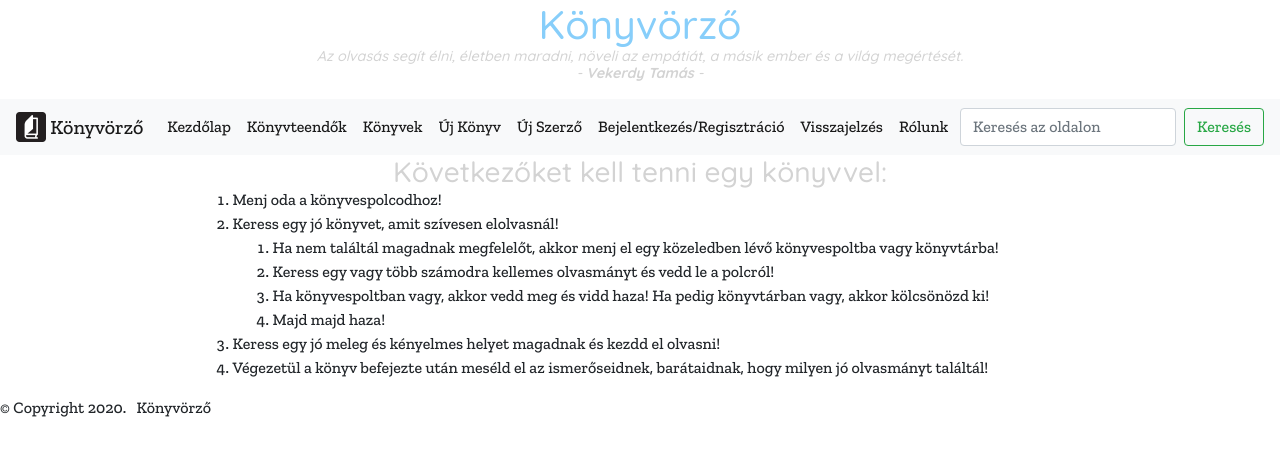
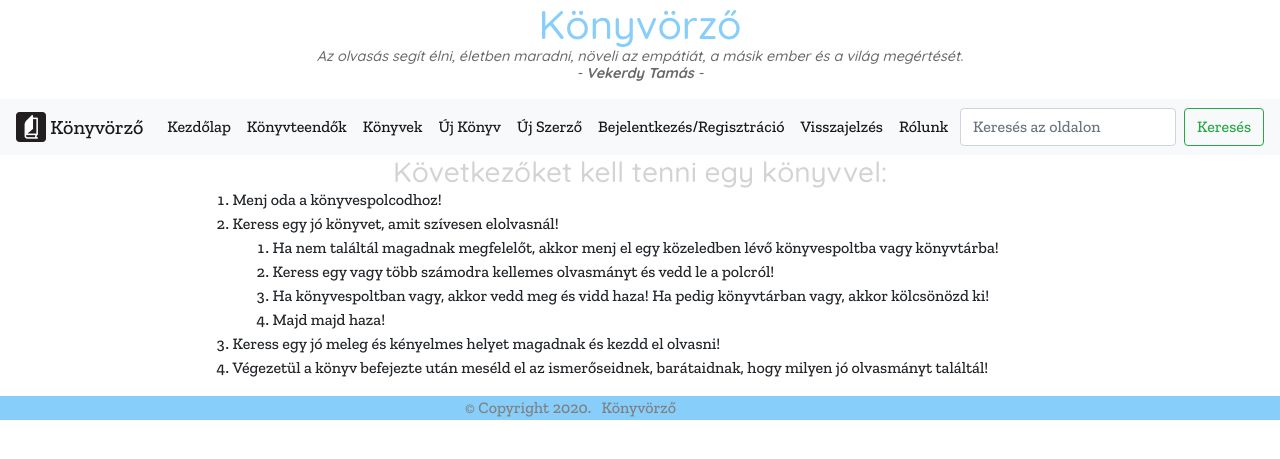
Before and after one commit to NagypalMarton/Konyvorzo, a PHP site: page /index.php?oldal=konyvteendok in a window 1280 px wide. Shown: the top 459 px of the page. Run offline with PHP 8.4, Linux system fonts and the light colour scheme; some libraries are stand-ins or nearby versions.

Commit message:
20200906

```diff
--- a/styles/stilus.css
+++ b/styles/stilus.css
@@ -3,16 +3,21 @@
 
 html {
   /*automatikus elválasztás lenne elvileg*/
-   -webkit-hyphens: auto;
-   -moz-hyphens: auto;
-   -ms-hyphens: auto;
-   -o-hyphens: auto;
-   hyphens: auto;
+  -webkit-hyphens: auto;
+  -moz-hyphens: auto;
+  -ms-hyphens: auto;
+  -o-hyphens: auto;
+  hyphens: auto;
 }
 body
 {
   font-family: 'Zilla Slab', serif;
   margin: 0;
+}
+footer
+{
+  color: gray;
+  background-color: lightskyblue;
 }
 p
 {
@@ -51,6 +56,7 @@ h2,h3,h4,h5,h6
 
 #motto {
   font-size: 90%;
+  color: #696969;
 }
 
 /*Szelektorok*/
@@ -58,7 +64,7 @@ h2,h3,h4,h5,h6
 .login-div
 {
   padding: 25px;
-  border: solid 1px #c0c0c0;
+  /*border: solid 1px #c0c0c0;*/
   box-shadow: 0 0 2px #777777;
   display: inline-block;
   text-align: center;
--- a/templates/index.tpl.php
+++ b/templates/index.tpl.php
@@ -1,7 +1,7 @@
 <?php session_start(); ?>
-<?/*"php" if (file_exists('./logicals/'.$keres['fajl'].'.php')) {
+<?php if (file_exists('./logicals/'.$keres['fajl'].'.php')) {
   include("./logicals/{$keres['fajl']}.php");
-}*/ ?>
+} ?>
 <!DOCTYPE html>
 <html lang="hun">
 <head>
@@ -9,7 +9,8 @@
   <meta name="viewport" content="width=device-width, initial-scale=1, shrink-to-fit=no">
   <title><?= $ablakcim['cim'] . ((isset($ablakcim['mottó'])) ? ('|' . $ablakcim['mottó']) : '') ?></title>
   <link rel="stylesheet" href="./styles/bootstrap-4.5.2-dist/css/bootstrap.min.css" type="text/css"><!--Bootsrap-->
-  <script src="https://kit.fontawesome.com/90c4d42b46.js" crossorigin="anonymous"></script> <!--FontAwesome-->
+  <script src="https://kit.fontawesome.com/90c4d42b46.js" crossorigin="anonymous"></script>
+  <!--FontAwesome-->
   <link rel="stylesheet" href="./styles/stilus.css" type="text/css">
   <?php if (file_exists('./styles/'.$keres['fajl'].'.css')) {
     ?><link rel="stylesheet" href="./styles/<?= $keres['fajl'] ?>.css" type="text/css"><?php
@@ -94,13 +95,28 @@
   <script src="https://cdn.jsdelivr.net/npm/popper.js@1.16.1/dist/umd/popper.min.js" integrity="sha384-9/reFTGAW83EW2RDu2S0VKaIzap3H66lZH81PoYlFhbGU+6BZp6G7niu735Sk7lN" crossorigin="anonymous"></script>
   <script src="https://stackpath.bootstrapcdn.com/bootstrap/4.5.2/js/bootstrap.min.js" integrity="sha384-B4gt1jrGC7Jh4AgTPSdUtOBvfO8shuf57BaghqFfPlYxofvL8/KUEfYiJOMMV+rV" crossorigin="anonymous"></script>
   <footer>
+    <div class="container">
+
+      <div class="row">
+        <div class="col-md">
+          <!--1 of 3-->
+        </div>
+        <div class="col-md-4">
           <?php if (isset($lablec['copyright'])) {
+
             ?>&copy;&nbsp;<?= $lablec['copyright'] ?> <?php
+
           } ?>
           &nbsp;
           <?php if (isset($lablec['ceg'])) {
             ?><?= $lablec['ceg']; ?><?php
           } ?>
+        </div>
+        <div class="col-md">
+          <!--3 of 3-->
+        </div>
+      </div>
+    </div>
   </footer>
 </body>
 </html>
--- a/templates/pages/visszajelzes.tpl.php
+++ b/templates/pages/visszajelzes.tpl.php
@@ -25,7 +25,7 @@
       </div>
       <div class="form-group row">
         <div class="col-sm-8">
-          <button type="submit" class="btn btn-primary">Küldés</button>
+          <button id="Kuld" type="submit" class="btn btn-primary">Küldés</button>
         </div>
       </div>
     </form>
```
Lines whose indentation alone changed are shown as unchanged.
